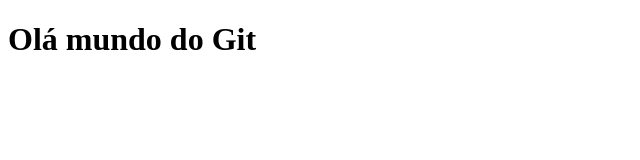
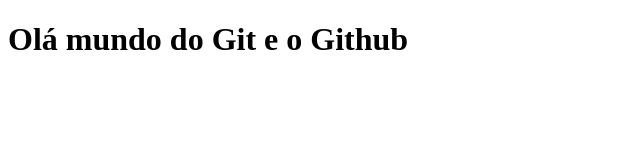
Before and after one commit to Ederbsantos/Projeto-01, a plain HTML site: page index.html in a window 1280 px wide. Shown: the whole page, without its empty margins (0-640 px from the left). Drawn offline with Linux system fonts and the light colour scheme.

Commit message:
Alteração de teste

```diff
--- a/index.html
+++ b/index.html
@@ -7,6 +7,6 @@
 </head>
 
 <body>
-    <h1>Olá mundo do Git</h1>
+    <h1>Olá mundo do Git e o Github</h1>
 </body>
 </html>
```
